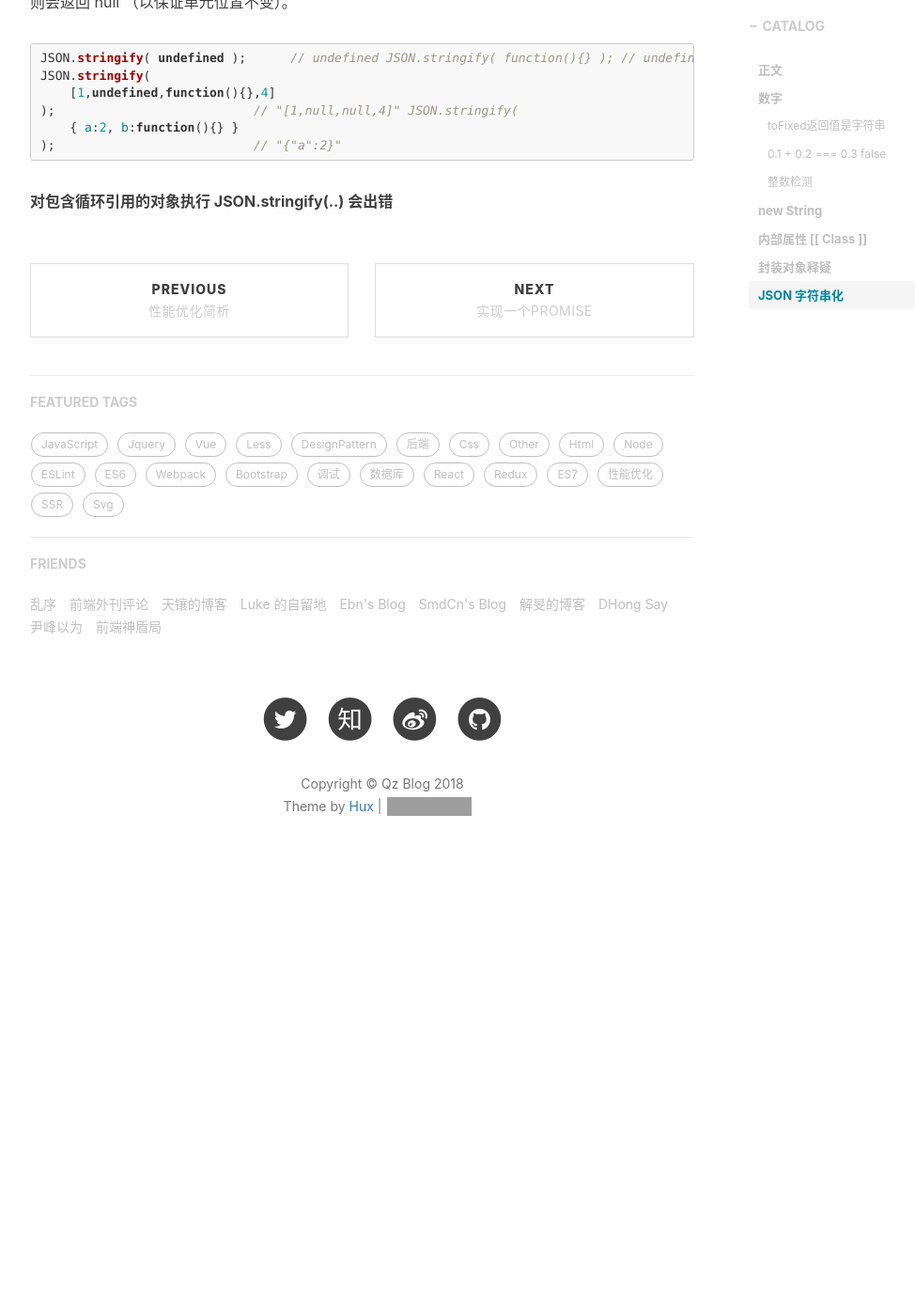
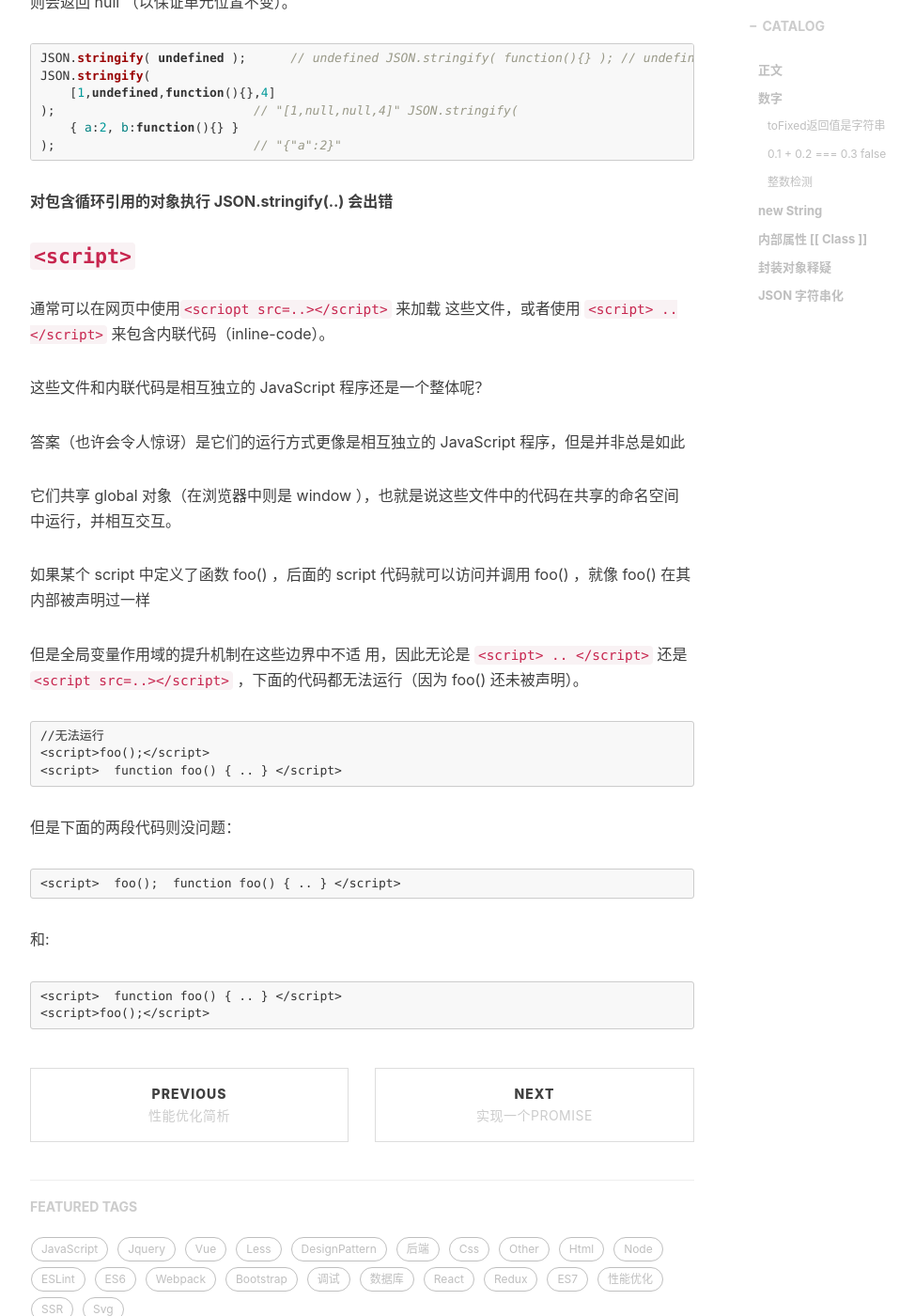
Before and after one commit to stephen-mi/QinZhen001.github.io, a Jekyll site: the page built from _posts/2018-08-07-读你不知道的js笔记-myblog.markdown, in a window 1280 px wide and 1400 px high, scrolled down 3599 px. Shown: the whole window at 94% size, without its empty margins (233-1207 px from the left). Built offline with Jekyll 4.4.1, drawn with Linux system fonts in a browser that asks for light colours; nearby versions of some CDN libraries; comment, search, counter and statistics services are not loaded; before the commit the page ends 4561 px from its top, so only the background shows below that; grey boxes are pictures that could not be loaded.

Commit message:
qz commit

````diff
--- a/_posts/2018-08-07-读你不知道的js笔记-myblog.markdown
+++ b/_posts/2018-08-07-读你不知道的js笔记-myblog.markdown
@@ -166,3 +166,42 @@
 
 
 **对包含循环引用的对象执行 JSON.stringify(..) 会出错**
+
+
+
+
+
+### `<script>`
+通常可以在网页中使用`<scriopt src=..></script>` 来加载 这些文件，或者使用 `<script> .. </script>` 来包含内联代码（inline-code）。
+
+
+这些文件和内联代码是相互独立的 JavaScript 程序还是一个整体呢？
+
+答案（也许会令人惊讶）是它们的运行方式更像是相互独立的 JavaScript 程序，但是并非总是如此
+
+它们共享 global 对象（在浏览器中则是 window ），也就是说这些文件中的代码在共享的命名空间中运行，并相互交互。
+
+
+如果某个 script 中定义了函数 foo() ，后面的 script 代码就可以访问并调用 foo() ，就像 foo() 在其内部被声明过一样
+
+
+但是全局变量作用域的提升机制在这些边界中不适 用，因此无论是 `<script> .. </script>` 还是 `<script src=..></script>` ，下面的代码都无法运行（因为 foo() 还未被声明）。
+
+```
+//无法运行
+<script>foo();</script>
+<script>  function foo() { .. } </script>
+```
+
+
+但是下面的两段代码则没问题：
+```
+<script>  foo();  function foo() { .. } </script>
+```
+
+和:
+
+```
+<script>  function foo() { .. } </script>
+<script>foo();</script>
+```
````
